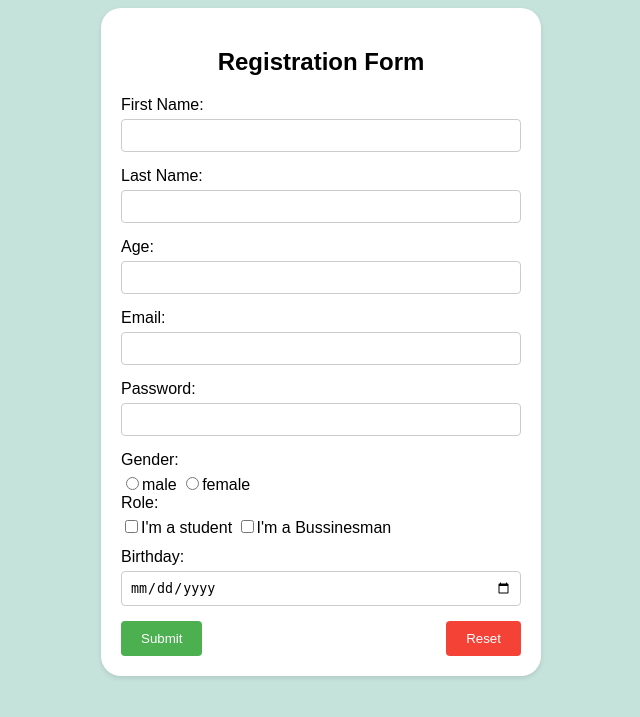
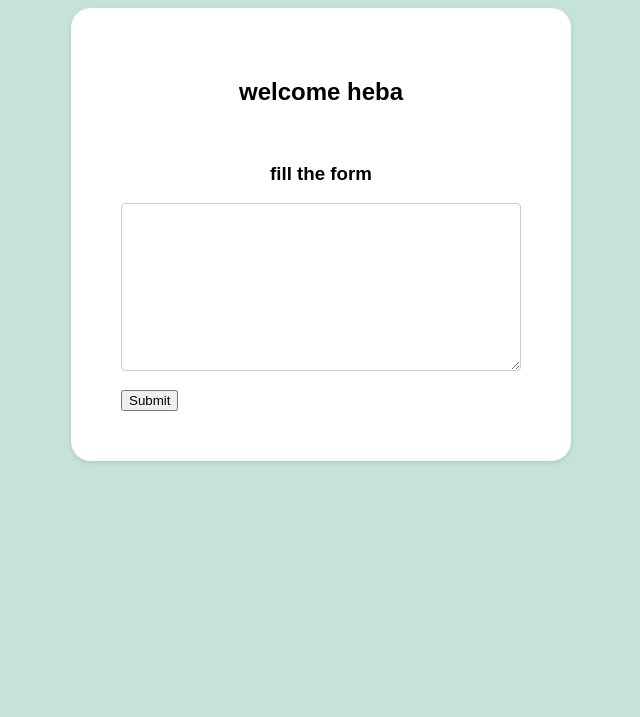
Before and after one commit to itachiisdead/my_django_app, a Django app: page / in a window 1280 px wide. Shown: the top 717 px of the page, without its empty margins (319-959 px from the left). Run offline with Django 3.2, Linux system fonts and the light colour scheme.

Commit message:
new page

```diff
--- a/newapp/urls.py
+++ b/newapp/urls.py
@@ -8,5 +8,6 @@ from django.urls import path
 from . import views
 
 urlpatterns = [
-    path('', views.index, name='index')
+    path('', views.index, name='index'),
+    path('about', views.about, name='about'),
 ]
--- a/newapp/views.py
+++ b/newapp/views.py
@@ -3,4 +3,13 @@ from django.http import HttpResponse
 
 # Create your views here.
 def index(request):
-    return render(request, 'index.html')
+    context={
+        'name': 'heba',
+        'age': 20,
+    }
+    return render(request, 'index.html', context)
+
+def about(request):
+    text= request.GET['texts']
+    num_of_words=len(text.split())
+    return render(request, 'about.html', {'num_of_words': num_of_words})
--- /dev/null
+++ b/templates/about.html
@@ -0,0 +1,2 @@
+
+<h2> The amount of words is {{num_of_words}}</h2 >
--- a/templates/index.html
+++ b/templates/index.html
@@ -1,7 +1,6 @@
 <!DOCTYPE html>
 <html>
 <head>
-  <title>Registration Form</title>
   <style>
     body {
       font-family: Arial, sans-serif;
@@ -11,13 +10,13 @@
     .container {
       max-width: 400px;
       margin: 0 auto;
-      padding: 20px;
+      padding: 50px;
       background-color: #fff;
       border-radius: 20px;
       box-shadow: 0 2px 5px rgba(0, 0, 0, 0.1);
     }
 
-    h2 {
+    h2 ,h3 {
       text-align: center;
     }
 
@@ -27,10 +26,7 @@
     }
 
     input[type="text"],
-    input[type="email"],
-    input[type="password"],
-    input[type="date"],
-    input[type="number"] {
+    textarea{
       width: 100%;
       padding: 8px;
       margin-bottom: 15px;
@@ -39,76 +35,34 @@
       box-sizing: border-box;
     }
 
-    input[type="checkbox"] {
-      margin-bottom: 15px;
-    }
-
-    .btn-container {
-      display: flex;
-      justify-content: space-between;
-    }
-
-    .btn-container button {
-      padding: 10px 20px;
-      border: none;
-      border-radius: 4px;
-      color: #fff;
-      cursor: pointer;
-    }
-
-    .btn-container button[type="submit"] {
-      background-color: #4CAF50;
-    }
-
-    .btn-container button[type="reset"] {
-      background-color: #f44336;
-    }
   </style>
 </head>
 
 
 
+
+
+
+
+
+
+
+
+
+
 <body>
+
   <div class="container">
-    <h2>Registration Form</h2>
-    <form>
-      <label for="firstName">First Name:</label>
-      <input type="text" id="firstName" name="firstName" required>
 
-      <label for="lastName">Last Name:</label>
-      <input type="text" id="lastName" name="lastName" required>
+    <h2>welcome {{name}}</h2><br>
+    <h3>fill the form </h3>
 
-      <label for="age">Age:</label>
-      <input type="number" id="age" name="age" required>
+    <form method="" action="about">
 
-      <label for="email">Email:</label>
-      <input type="email" id="email" name="email" required>
-
-      <label for="password">Password:</label>
-      <input type="password" id="password" name="password" required>
-
-      <div>
-        <label for="gender">Gender:</label>
-        <input type="radio" id="male" name="gender" value="male">male
-
-        <input type="radio" id="female" name="gender" value="female">female
-
-      </div>
-
-      <div>
-        <label for="role">Role:</label>
-        <input type="checkbox" id="student" name="role" value="student" >I'm a student
-
-        <input type="checkbox" id="Bussinesman" name="role" value="Bussinesman">I'm a Bussinesman
-
-      </div>
-
-      <label for="birthday">Birthday:</label>
-      <input type="date" id="birthday" name="birthday" required>
+      <textarea name="texts" cols="30" rows="10"></textarea>
 
       <div class="btn-container">
-        <button type="submit">Submit</button>
-        <button type="reset">Reset</button>
+        <input type="submit"/>
       </div>
     </form>
   </div>
```
